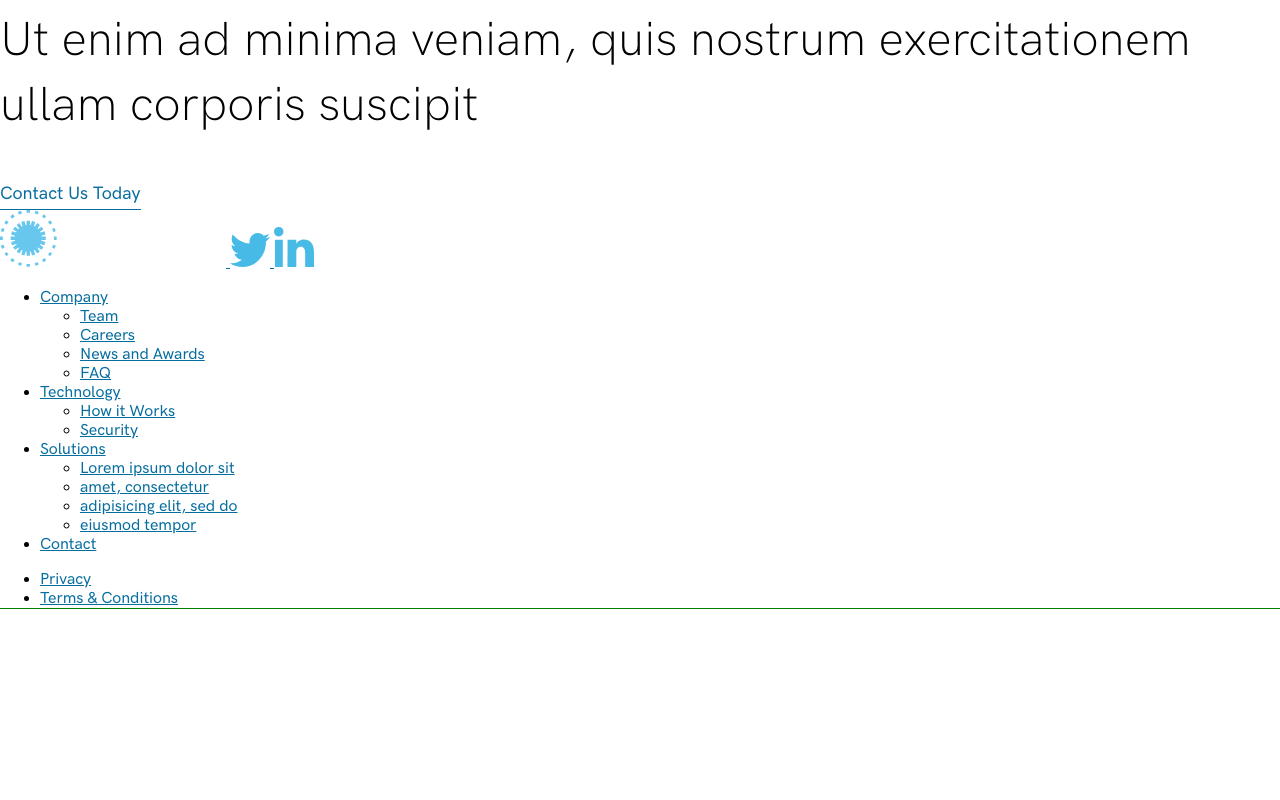
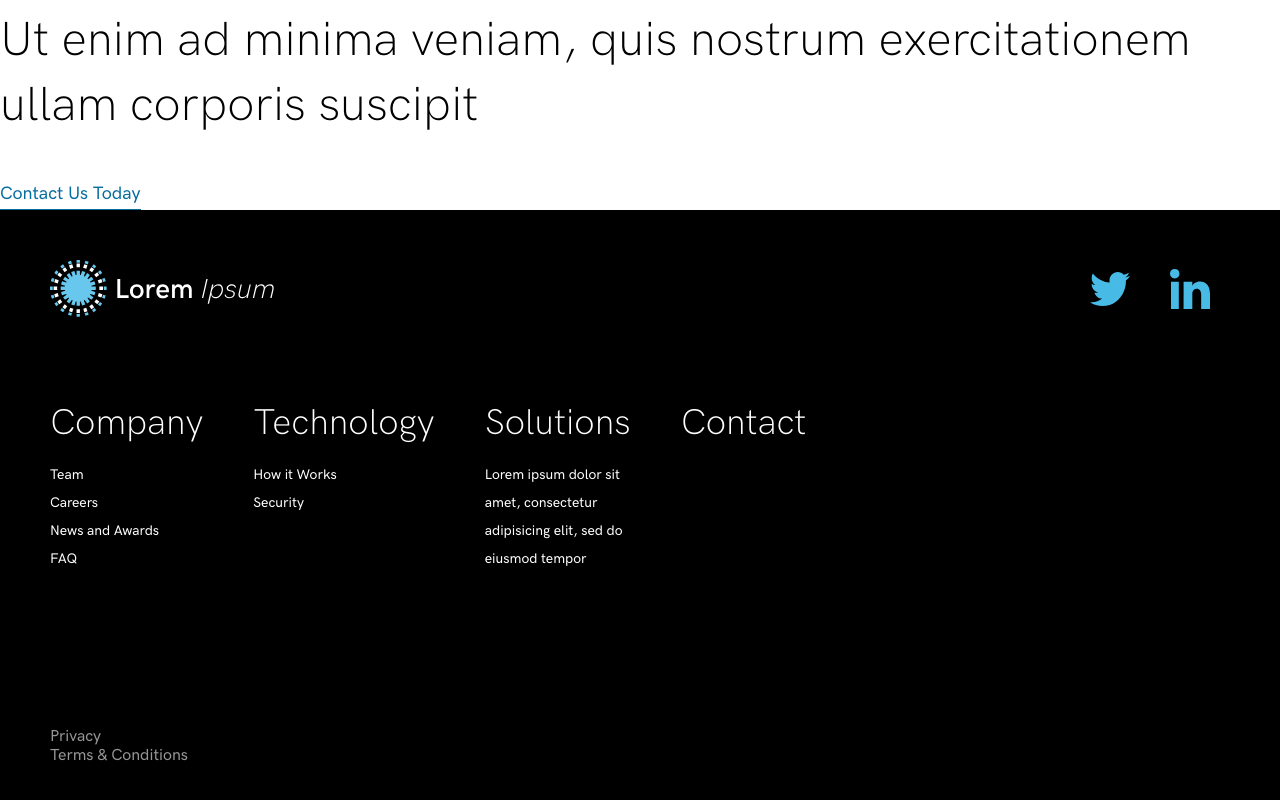
Before and after one commit to jessicargleason/lorem-ipsum-challenge, a website: page index.html in a window 1280 px wide. Shown: the part 3762-4562 px from the top of the page. Before the commit the page ends 4386 px from the top, so only its background shows below. Drawn offline with Linux system fonts and the light colour scheme; files whose address does not match are found by name.

Commit message:
Footer styling

```diff
--- a/index.html
+++ b/index.html
@@ -15,16 +15,16 @@
                 <nav class="header-nav">
                     <ul class="list-unstyle">
                         <li>
-                            <a href="#" class="header-nav-link">Why Lorem?</a>
+                            <a href="#" class="header-nav__link">Why Lorem?</a>
                         </li>
                         <li>
-                            <a href="#" class="header-nav-link">How It Works</a>
+                            <a href="#" class="header-nav__link">How It Works</a>
                         </li>
                         <li>
-                            <a href="#" class="header-nav-link">Resources</a>
+                            <a href="#" class="header-nav__link">Resources</a>
                         </li>
                         <li>
-                            <a href="#" class="header-nav-link">Company</a>
+                            <a href="#" class="header-nav__link">Company</a>
                         </li>
                     </ul>
                     <a href="#" class="cta-link">Contact Us Today</a>
@@ -163,19 +163,27 @@
                     <a href="#" class="cta-link">Contact Us Today</a>
                 </section>
                 <footer>
+                    <div class="footer-logo">
                         <a href="/">
                             <img src="./images/site-logo-dark.svg" alt="Lorem Ipsum">
                         </a>
+                        <ul class="list-unstyle footer-social">
+                            <li>
                                 <a href="https://www.twitter.com">
                                     <img src="./images/social-twitter.svg" alt="Twitter" />
                                 </a>
+                            </li>
+                            <li>
                                 <a href="https://www.linkedin.com">
                                     <img src="./images/social-linkedin.svg" alt="LinkedIn" />
                                 </a>
-                    <ul>
+                            </li>
+                        </ul>
+                    </div>
+                    <ul class="footer-nav list-unstyle">
                         <li>
-                            <a href="#">Company</a>
-                            <ul>
+                            <a href="#" class="footer-nav__link">Company</a>
+                            <ul class="footer-subnav list-unstyle">
                                 <li>
                                     <a href="#">Team</a>
                                 </li>
@@ -191,8 +199,8 @@
                             </ul>
                         </li>
                         <li>
-                            <a href="#">Technology</a>
-                            <ul>
+                            <a href="#" class="footer-nav__link">Technology</a>
+                            <ul class="footer-subnav list-unstyle">
                                 <li>
                                     <a href="#">How it Works</a>
                                 </li>
@@ -202,8 +210,8 @@
                             </ul>
                         </li>
                         <li>
-                            <a href="#">Solutions</a>
-                            <ul>
+                            <a href="#" class="footer-nav__link">Solutions</a>
+                            <ul class="footer-subnav list-unstyle">
                                 <li>
                                     <a href="#">Lorem ipsum dolor sit</a>
                                 </li>
@@ -219,10 +227,10 @@
                             </ul>
                         </li>
                         <li>
-                            <a href="#">Contact</a>
+                            <a href="#" class="footer-nav__link">Contact</a>
                         </li>
                     </ul>
-                    <ul>
+                    <ul class="list-unstyle footer-legal">
                         <li>
                             <a href="#">Privacy</a>
                         </li>
--- a/sass/_colors.scss
+++ b/sass/_colors.scss
@@ -1,6 +1,6 @@
 $primary: #066D9F; //blue
 $secondary: #F33437; //red
 $tertiary: #EEDD23; //yellow
-$neutral: #F1F1F1; //gray
+$neutral: #979797; //gray
 $neutral-dark: #767676; //dark gray
 $dark: #000; //black
--- /dev/null
+++ b/sass/components/_footer.scss
@@ -0,0 +1,63 @@
+footer {
+    background-color: #000;
+    padding: 50px;
+    color: #fff;
+}
+
+.footer-logo {
+    display: flex;
+    justify-content: space-between;
+}
+
+.footer-social {
+    display: flex;
+    align-items: center;
+    a {
+        display: inline-block;
+        margin-left: 20px;
+        margin-right: 20px;
+    }
+}
+
+.footer-nav {
+    display: flex;
+    align-items: flex-start;
+    margin-top: 80px;
+    margin-bottom: 150px;
+    a {
+        color: #fff;
+        &:hover {
+            color: $tertiary;
+        }
+    }
+    & > li {
+        margin-right: 50px;
+    }
+}
+
+.footer-nav__link {
+    display: inline-block;
+    font-size: 2.250em;
+    font-weight: 300;
+    text-decoration: none;
+    margin-bottom: 20px;
+}
+
+.footer-subnav {
+    a {
+        display: inline-block;
+        font-size: 0.875em;
+        margin-bottom: 10px;
+        text-decoration: none;
+    }
+}
+
+.footer-legal {
+    a {
+        color: $neutral;
+        text-decoration: none;
+        &:hover {
+            color: $tertiary;
+        }
+    }
+}
--- a/sass/components/_header.scss
+++ b/sass/components/_header.scss
@@ -13,7 +13,7 @@ header {
     }
 }
 
-.header-nav-link {
+.header-nav__link {
     color: $neutral-dark;
     text-decoration: none;
     padding-left: 10px;
--- a/sass/site.scss
+++ b/sass/site.scss
@@ -4,4 +4,5 @@
         "links",
         "lists";
 
-@import "components/header";
+@import "components/header",
+        "components/footer";
```
Also changed, not shown: css/site.css. Lines whose indentation alone changed are shown as unchanged.
